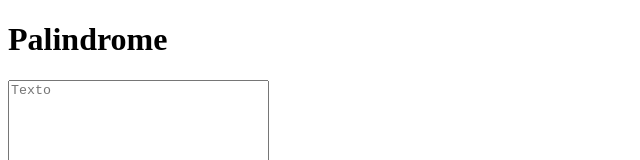
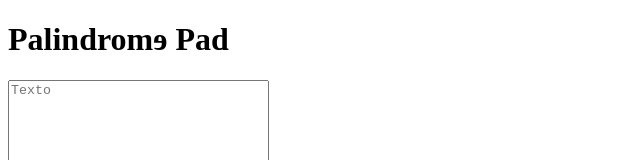
Before and after one commit to manueledwardopaez/Palindrome-Validator, a plain HTML site: page index.html in a window 1280 px wide. Shown: the top 160 px of the page, without its empty margins (0-640 px from the left). Drawn offline with Linux system fonts and the light colour scheme.

Commit message:
Change app title

```diff
--- a/index.html
+++ b/index.html
@@ -5,8 +5,8 @@
     <meta charset="UTF-8">
     <meta name="viewport" content="width=device-width, initial-scale=1.0">
     <link rel="stylesheet" href="resources/css/app.css">
-    <title>Document</title>
-    <h1>Palindrome</h1>
+    <title>Palindromɘ Pad</title>
+    <h1>Palindromɘ Pad</h1>
 </head>
 
 <body>
```
